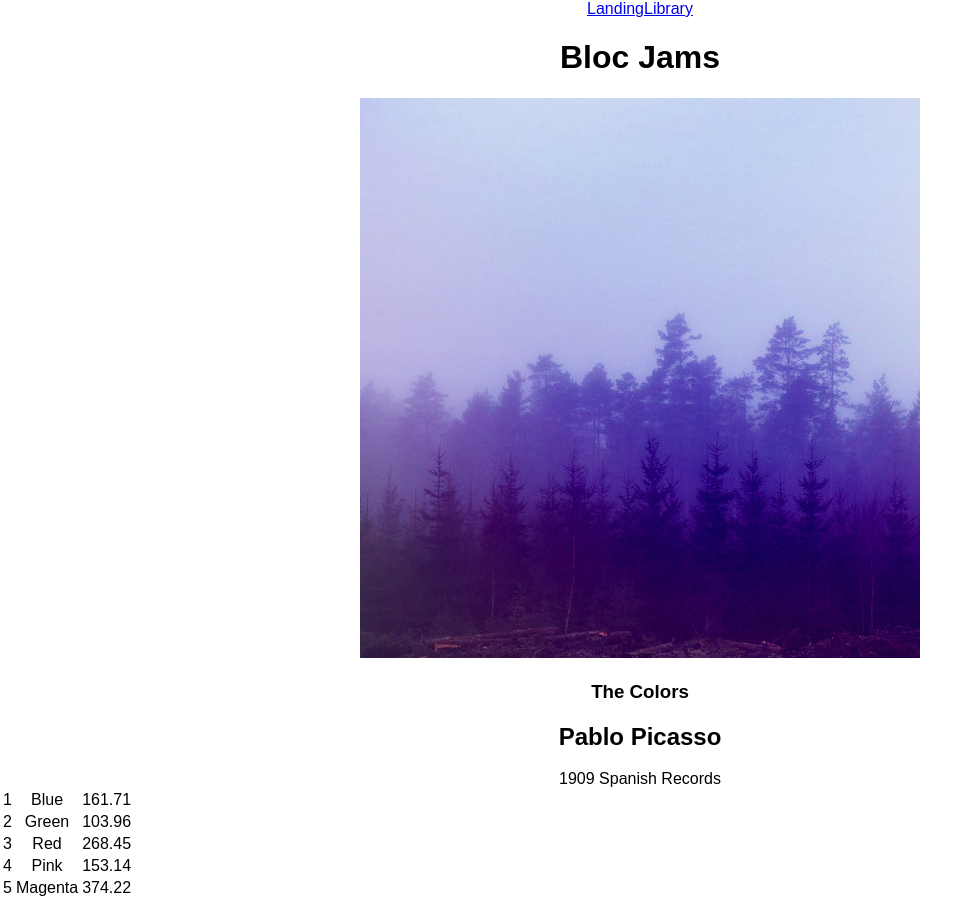
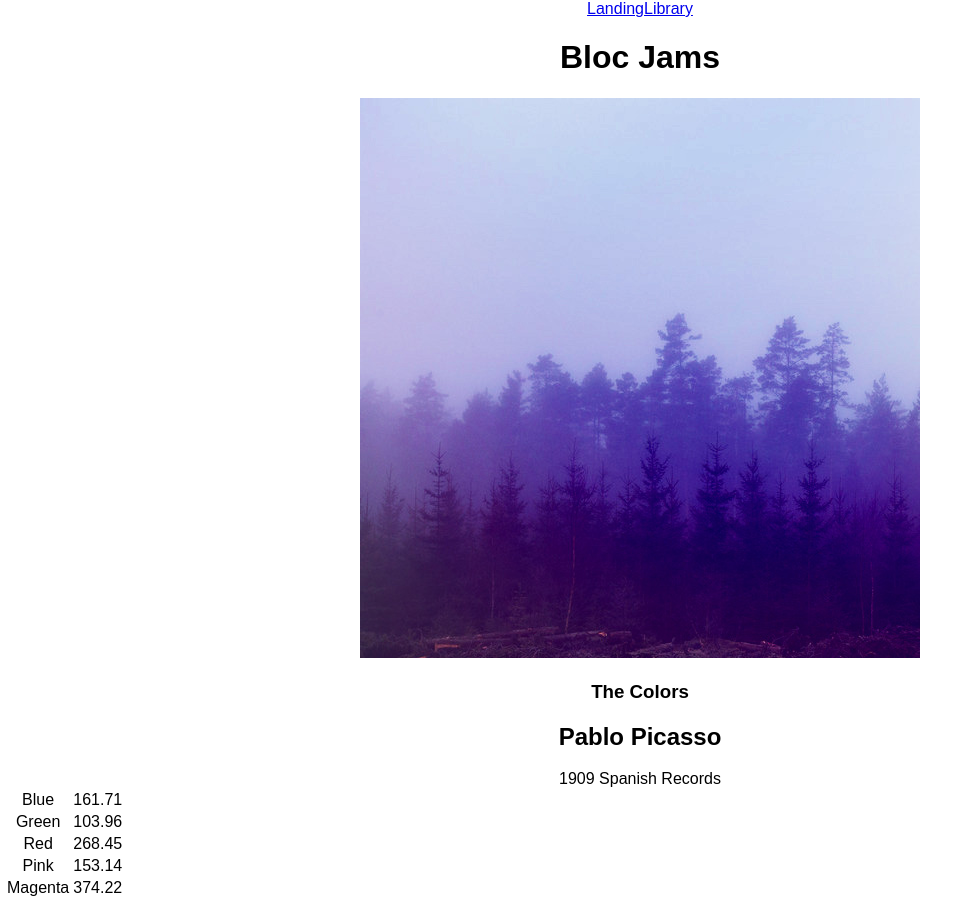
Before and after one commit to bstatt/bloc-jams-react, a React (Create React App) app: page /album/the-colors in a window 1280 px wide. Shown: the whole page, without its empty margins (0-980 px from the left). Built offline with nearby package versions, Linux system fonts and the light colour scheme.

Commit message:
add play/pause on click

```diff
--- a/public/index.html
+++ b/public/index.html
@@ -10,6 +10,8 @@
     -->
     <link rel="manifest" href="%PUBLIC_URL%/manifest.json">
     <link rel="shortcut icon" href="%PUBLIC_URL%/favicon.ico">
+    <link href="http://code.ionicframework.com/ionicons/1.5.2/css/ionicons.min.css" rel="stylesheet" type="text/css">
+
     <!--
       Notice the use of %PUBLIC_URL% in the tags above.
       It will be replaced with the URL of the `public` folder during the build.
--- a/src/components/Album.js
+++ b/src/components/Album.js
@@ -17,6 +17,7 @@ class Album extends Component {
 
     this.audioElement = document.createElement('audio');
     this.audioElement.src = album.songs[0].audioSrc;
+    // this.icon = document.querySelector('.song-number');
   }
 
   play() {
@@ -36,11 +37,15 @@ class Album extends Component {
 
   handleSongClick(song) {
     const isSameSong = this.state.currentSong === song;
+    const icon = document.querySelector('.song-number');
+
     if (this.state.isPlaying && isSameSong) {
       this.pause();
+      icon.innerHTML = '<span class="ion-play"></span>';
     } else {
       if (!isSameSong) { this.setSong(song); }
       this.play();
+      icon.innerHTML = '<span class="ion-pause"></span>';
     }
   }
 
@@ -63,10 +68,10 @@ class Album extends Component {
           </colgroup>
           <tbody>
           {this.state.album.songs.map( (song, index) =>
-            <tr className="song" key={index} onClick={() => this.handleSongClick(song)} >
-             <td>{index + 1}</td>
-             <td>{this.state.album.songs[index].title}</td>
-             <td>{this.state.album.songs[index].duration}</td>
+            <tr className="song" key={index} onClick={() => this.handleSongClick(song)}>
+             <td className="song-number"></td>
+             <td className="song-title">{song.title}</td>
+             <td className="song-duration">{song.duration}</td>
             </tr>
           )}
           </tbody>
--- a/src/index.css
+++ b/src/index.css
@@ -3,3 +3,7 @@ body {
   padding: 0;
   font-family: sans-serif;
 }
+
+.song-number {
+  display: block;
+}
```
